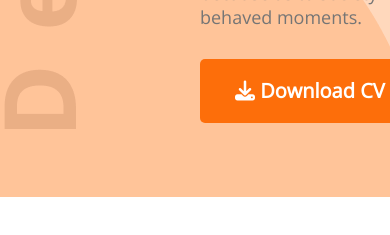
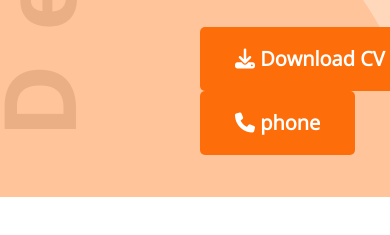
Before and after one commit to RabeyaAkter78/Developer-portfolio, a plain HTML site: page index.html in a window 390 px wide. Shown: the part 701-936 px from the top of the page. Drawn offline with nearby package versions, Linux system fonts and the light colour scheme.

Commit message:
added font awsome icon phone

```diff
--- a/index.html
+++ b/index.html
@@ -35,7 +35,7 @@
                     because as to society behaved moments. </p>
                 <button class="btn-primary"> <i class="fa-solid fa-download"></i> Download CV</button>
 
-
+<button class="btn-primary"> <i class="fa-solid fa-phone"></i> phone</button>
             </div>
             <img src="images/hardy.png" alt="">
 
```
